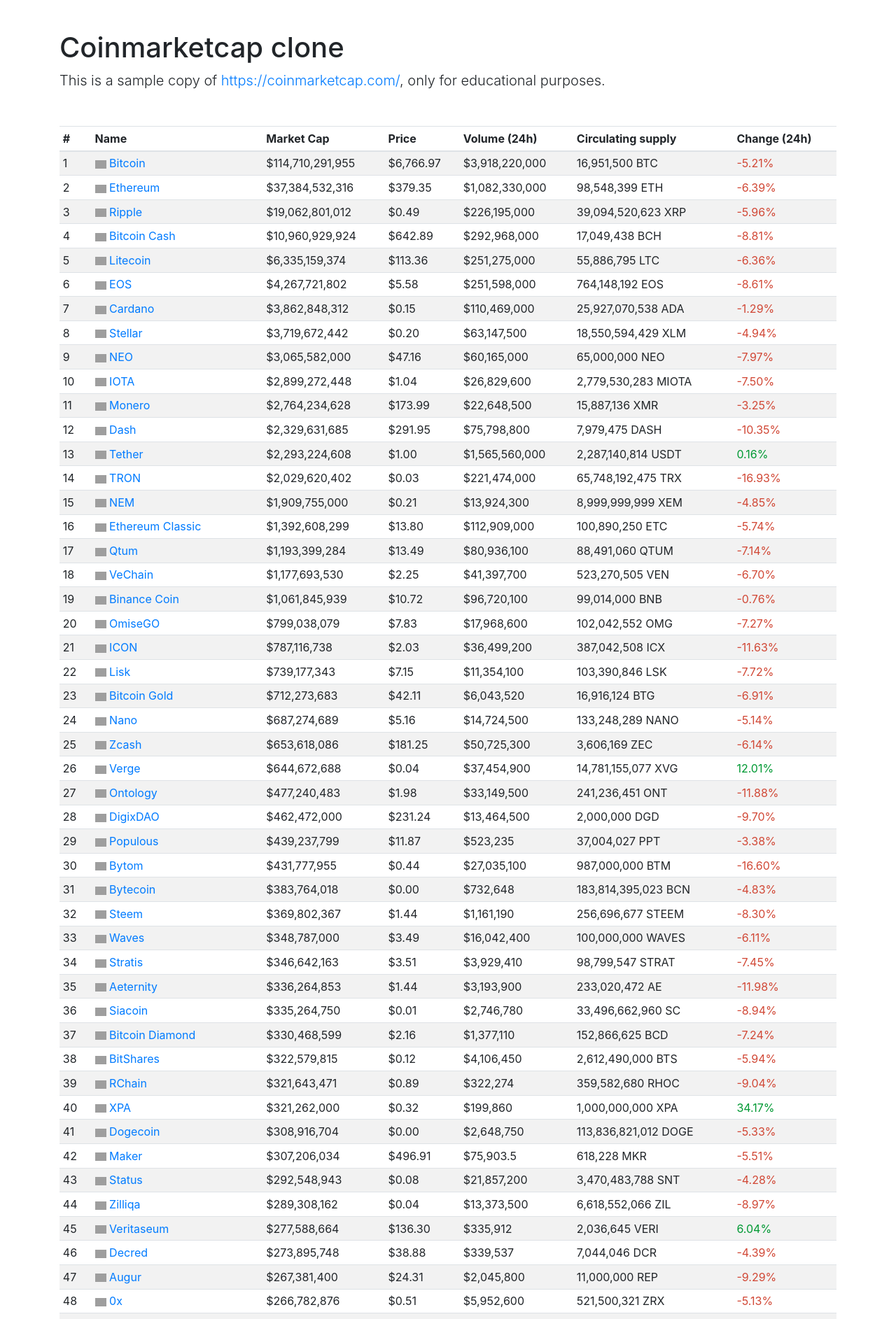
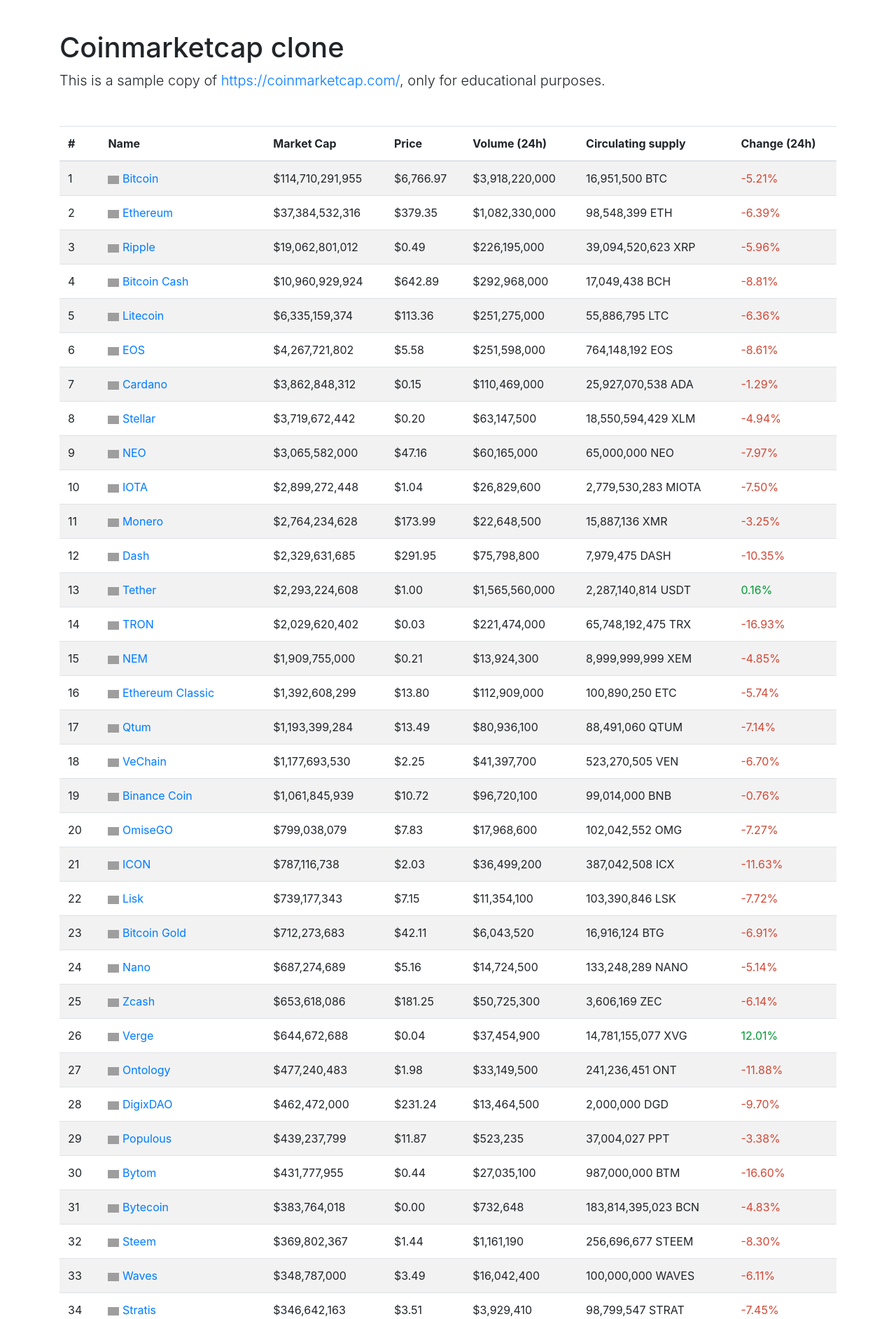
Before and after one commit to zonagilreath/wdc-class-1-coinmarketcap-clone, a Django app: page / in a window 1280 px wide. Shown: the part 56-1941 px from the top of the page at 70% size. Run offline with Django 3.2, Linux system fonts and the light colour scheme; data comes from the database, SQL or seed files in the repository; some libraries are stand-ins or nearby versions; grey boxes are pictures that could not be loaded.

Commit message:
Don't use table-sm class

```diff
--- a/coinmarketcap/templates/index.html
+++ b/coinmarketcap/templates/index.html
@@ -34,7 +34,7 @@
       <div class="starter-template">
         <h1>Coinmarketcap clone</h1>
         <p class="lead">This is a sample copy of <a href="https://coinmarketcap.com/" target="_blank">https://coinmarketcap.com/</a>, only for educational purposes.</p>
-          <table class="table table-striped table-sm">
+          <table class="table table-striped">
             <thead>
               <tr>
                 <th>#</th>
--- a/coinmarketcap/templates/static-index.html
+++ b/coinmarketcap/templates/static-index.html
@@ -27,7 +27,7 @@
       <div class="starter-template">
         <h1>Coinmarketcap clone</h1>
         <p class="lead">This is a sample copy of <a href="https://coinmarketcap.com/" target="_blank">https://coinmarketcap.com/</a>, only for educational purposes.</p>
-          <table class="table table-striped table-sm">
+          <table class="table table-striped">
             <thead>
               <tr>
                 <th>#</th>
```
